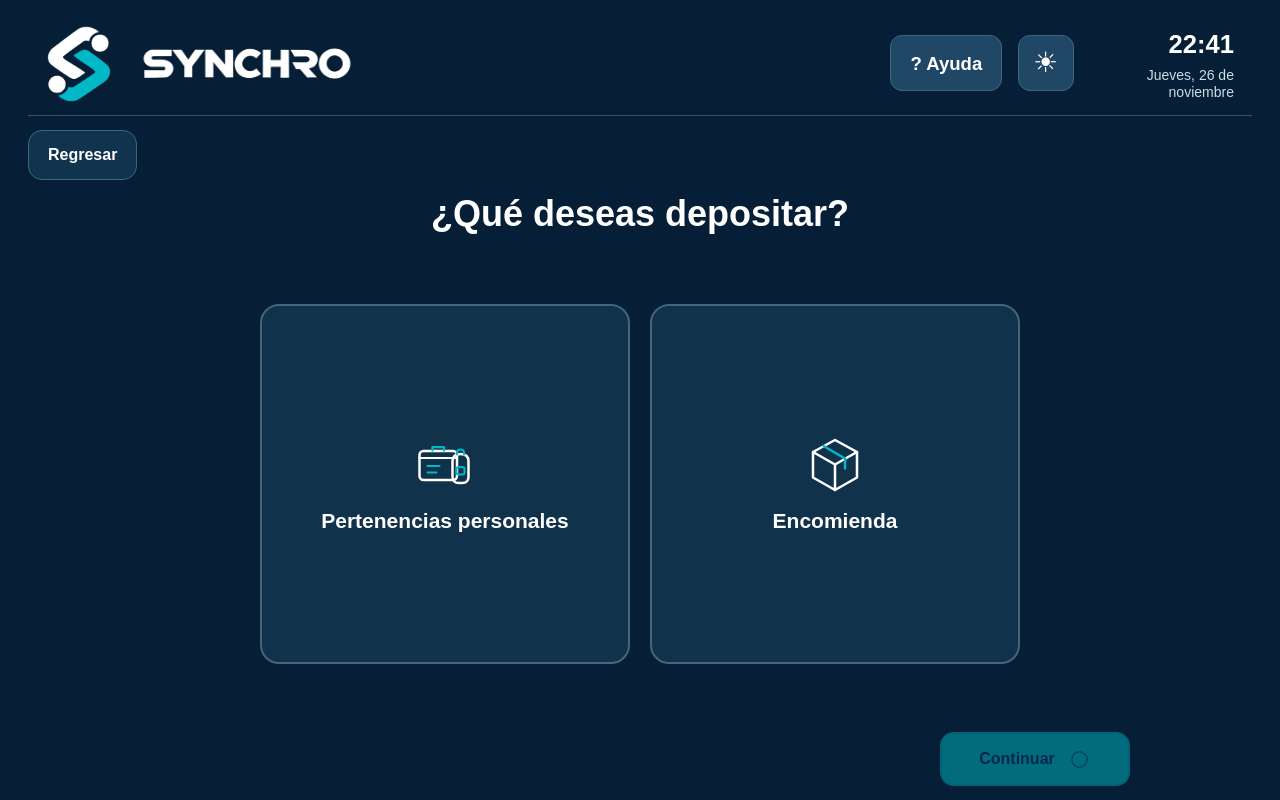
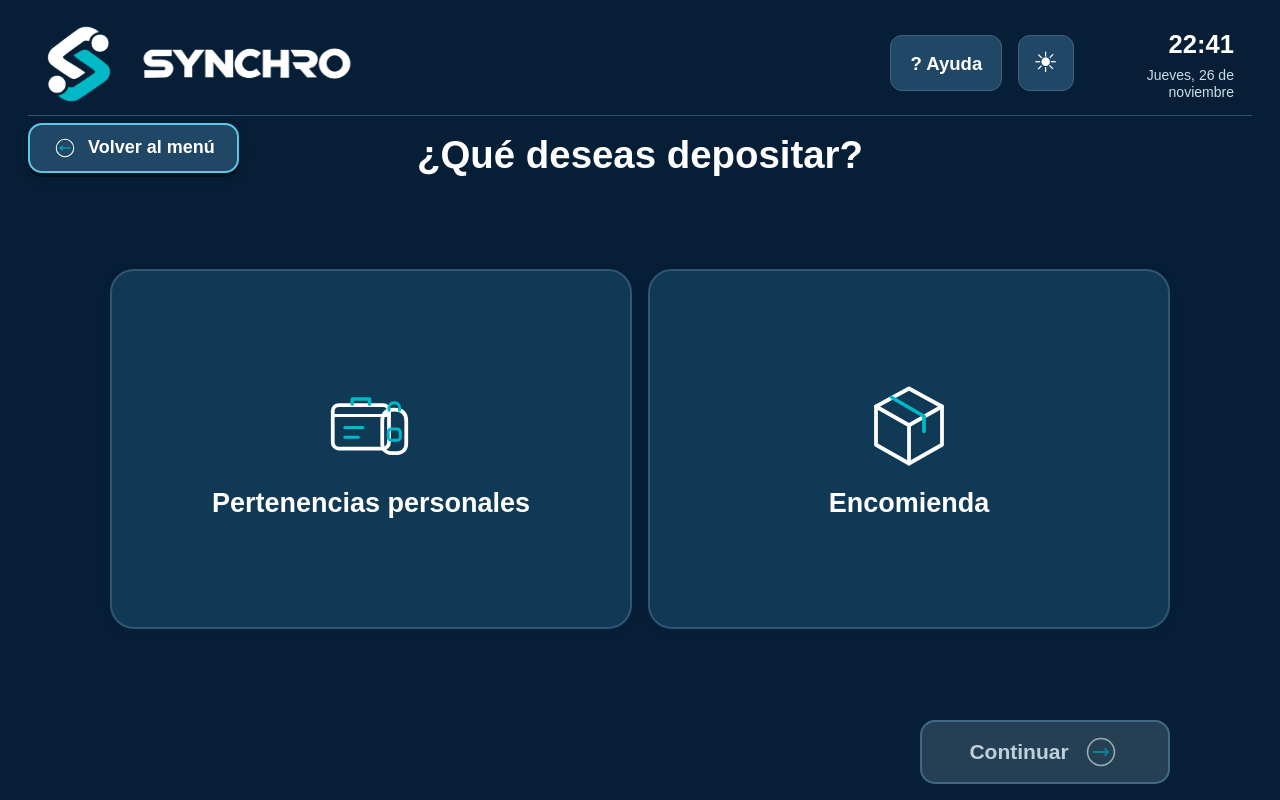
Before and after one commit to Bjosue95/SYNCHRO, a Vue app in the folder frontend/tablet-app/: page /guardar/reserva in a window 1280 px wide. Both pictures are taken after a click on the button "Activar modo oscuro". Built offline with nearby package versions, Linux system fonts and the light colour scheme.

Commit message:
Unificar interfaz Tengo una reserva con tarjetas y acciones originales de GuardarView

```diff
--- a/frontend/tablet-app/src/views/ReservaWebElegirView.vue
+++ b/frontend/tablet-app/src/views/ReservaWebElegirView.vue
@@ -10,7 +10,7 @@ const {oscuro}=useTema();
 const elegirTipo=computed(()=>route.path==="/guardar/reserva/tipo");
 const seleccionado=ref("");
 const opciones=computed(()=>elegirTipo.value?[
-  {id:"Normal",nombre:"Normal",icono:"/iconos/complementarios/15_ubicacion_casillero"},
+  {id:"Normal",nombre:"Normal",icono:"/iconos/01_guardar_depositar"},
   {id:"Refrigerado",nombre:"Frío",icono:"/iconos/07_frio"},
   {id:"Caliente",nombre:"Calor",icono:"/iconos/08_caliente"}
 ]:[
@@ -36,56 +36,184 @@ function continuar(){
 </script>
 
 <template>
-  <main class="reserva-eleccion" :class="{'tema-oscuro':oscuro}">
-    <RouterLink :to="elegirTipo?'/guardar/reserva':'/menu'" class="reserva-volver">Regresar</RouterLink>
-    <div class="reserva-contenido">
-      <h1>{{ elegirTipo?'Elige el tipo de casillero':'¿Qué deseas depositar?' }}</h1>
-      <div class="reserva-opciones" :class="{'tres':elegirTipo}" role="group" :aria-label="elegirTipo?'Tipo de casillero':'Tipo de reserva'">
-        <button v-for="item in opciones" :key="item.id" type="button" class="reserva-opcion"
-          :class="{seleccionada:seleccionado===item.id}"
+  <main class="pantalla-guardar" :class="{ 'tema-oscuro': oscuro }">
+    <RouterLink :to="elegirTipo ? '/guardar/reserva' : '/menu'" class="regresar">
+      <span class="icono-regresar" aria-hidden="true">
+        <img src="/iconos/complementarios/28_regresar.svg" class="regresar-claro" alt="" />
+        <img src="/iconos/complementarios/28_regresar-oscuro.svg" class="regresar-oscuro" alt="" />
+      </span>
+      <span>{{ elegirTipo ? 'Volver' : 'Volver al menú' }}</span>
+    </RouterLink>
+
+    <div class="contenido-guardar">
+      <h1 class="titulo">{{ elegirTipo ? 'Selecciona el tipo de casillero' : '¿Qué deseas depositar?' }}</h1>
+      <section class="cuadricula" :class="{ 'dos-opciones': !elegirTipo }"
+        :aria-label="elegirTipo ? 'Tipos de casillero para encomiendas' : 'Tipo de reserva'">
+        <button v-for="item in opciones" :key="item.id"
+          type="button" class="tarjeta" :class="{ seleccionada: seleccionado===item.id }"
           :aria-pressed="seleccionado===item.id" @click="seleccionado=item.id">
-          <span class="reserva-marca" v-if="seleccionado===item.id" aria-hidden="true">✓</span>
-          <span class="reserva-imagen" aria-hidden="true">
-            <img :src="item.icono+'.svg'" class="icono-claro" alt="" />
-            <img :src="item.icono+'-oscuro.svg'" class="icono-oscuro" alt="" />
+          <span class="contenedor-icono" aria-hidden="true">
+            <img :src="`${item.icono}.svg`" class="imagen-icono icono-claro" alt="" />
+            <img :src="`${item.icono}-oscuro.svg`" class="imagen-icono icono-oscuro" alt="" />
           </span>
-          <strong>{{ item.nombre }}</strong>
+          <span class="nombre-tarjeta">{{ item.nombre }}</span>
         </button>
-      </div>
-      <div class="reserva-acciones">
-        <button type="button" class="reserva-continuar" :disabled="!seleccionado" @click="continuar">Continuar
-          <img src="/iconos/complementarios/29_continuar.svg" alt="" />
+        <div v-if="elegirTipo" class="espacio-vacio" aria-hidden="true"></div>
+      </section>
+
+      <div class="accion-guardar">
+        <button type="button" class="boton-continuar" :disabled="!seleccionado" @click="continuar">
+          <span>Continuar</span>
+          <span class="icono-continuar" aria-hidden="true">
+            <img src="/iconos/complementarios/29_continuar.svg" class="continuar-claro" alt="" />
+            <img src="/iconos/complementarios/29_continuar-oscuro.svg" class="continuar-oscuro" alt="" />
+          </span>
         </button>
       </div>
     </div>
+    <span class="solo-lectura" aria-live="polite">
+      {{ seleccionado ? 'Seleccionaste: '+opciones.find(x=>x.id===seleccionado)?.nombre : '' }}
+    </span>
   </main>
 </template>
 
 <style scoped>
-.reserva-eleccion,.reserva-eleccion *{box-sizing:border-box}
-.reserva-eleccion{display:grid;grid-template-rows:auto minmax(0,1fr);gap:clamp(8px,1.5vh,18px);width:100%;height:100%;min-height:0;padding:clamp(10px,1.7vh,20px) clamp(12px,2.4vw,28px);background:#f2f7fa;color:#01305c;}
-.reserva-volver{justify-self:start;align-self:start;padding:12px 19px;border:1.5px solid #c7e2e9;background:#e4f2f6;border-radius:14px;text-decoration:none;color:inherit;font-weight:800;}
-.reserva-contenido{display:grid;grid-template-rows:auto minmax(0,1fr) auto;gap:clamp(12px,2vh,21px);width:min(100%,980px);height:min(100%,660px);min-height:0;place-self:center;}
-.reserva-contenido h1{font-size:clamp(23px,3vw,36px);text-align:center;line-height:1.2;margin:0;}
-.reserva-opciones{display:grid;grid-template-columns:repeat(2,minmax(0,1fr));grid-template-rows:minmax(0,1fr);gap:clamp(10px,1.6vw,20px);width:min(100%,760px);height:min(100%,360px);min-height:0;place-self:center;}
-.reserva-opciones.tres{grid-template-columns:repeat(2,minmax(0,1fr));grid-template-rows:repeat(2,minmax(0,1fr));height:min(100%,510px);width:min(100%,720px);}
-.reserva-opcion{position:relative;display:flex;align-items:center;justify-content:center;flex-direction:column;gap:clamp(6px,1.4vh,14px);min-height:0;width:100%;border:2px solid #dfeaf0;border-radius:19px;background:white;color:#01305c;font:inherit;cursor:pointer;padding:12px;text-align:center;}
-.reserva-opcion.seleccionada{border-color:#00b9c7;background:#e8f9fa;box-shadow:0 0 0 2px rgba(0,185,199,.13);}
-.reserva-marca{position:absolute;top:9px;right:9px;display:grid;place-items:center;width:30px;height:30px;border-radius:50%;background:#00b9c7;color:#01305c;font-weight:900;}
-.reserva-imagen{position:relative;display:block;width:clamp(42px,8vh,78px);aspect-ratio:1;}
-.reserva-imagen img{position:absolute;inset:0;width:100%;height:100%;object-fit:contain;}
-.icono-oscuro{opacity:0;}
-.reserva-opcion strong{font-size:clamp(14px,2vw,21px);line-height:1.25;}
-.reserva-acciones{display:flex;justify-content:flex-end;}
-.reserva-continuar{display:flex;align-items:center;justify-content:center;gap:13px;min-width:190px;min-height:54px;padding:10px 22px;border:2px solid #00a8b8;border-radius:14px;background:#00b9c7;color:#01305c;font:inherit;font-weight:800;cursor:pointer;}
-.reserva-continuar:disabled{opacity:.5;cursor:not-allowed;}
-.reserva-continuar img{width:23px;height:23px;}
-.tema-oscuro{background:#061f36;color:#fff;}
-.tema-oscuro .reserva-volver{background:#10334e;border-color:#356b7c;}
-.tema-oscuro .reserva-opcion{background:#11324b;color:white;border-color:#446679;}
-.tema-oscuro .reserva-opcion.seleccionada{background:#113c52;border-color:#00b9c7;}
-.tema-oscuro .icono-claro{opacity:0;}
-.tema-oscuro .icono-oscuro{opacity:1;}
-@media(max-width:430px){.reserva-contenido{gap:10px;}.reserva-opciones{height:min(100%,270px);}.reserva-opciones.tres{height:min(100%,400px);}.reserva-continuar{min-height:48px;}}
-@media(prefers-reduced-motion:reduce){.reserva-opcion,.reserva-continuar{transition:none;}}
+/* Patrón de GuardarView: regreso, título, cuadrícula y continuar, sin desplazamiento. */
+.pantalla-guardar {
+  display: grid;
+  grid-template-columns: minmax(0,1fr);
+  grid-template-rows: auto minmax(0,1fr);
+  gap: clamp(8px,1.4vh,16px);
+  width:100%; height:100%; min-width:0; min-height:0;
+  padding:clamp(10px,1.7vh,20px) clamp(12px,2.4vw,28px);
+  background:#f2f7fa; color:#01305c;
+  box-sizing:border-box;
+  transition:background-color 150ms ease,color 150ms ease;
+}
+.pantalla-guardar * { box-sizing:border-box; }
+.regresar {
+  display:inline-flex; align-items:center; justify-content:center;
+  gap:10px; justify-self:start; width:max-content; max-width:100%; min-height:52px;
+  padding:8px 18px; border:1.5px solid #c7e2e9; border-radius:13px;
+  background:#e4f2f6; color:inherit; font-size:16px; font-weight:700;
+  text-decoration:none; transition:background-color 150ms ease,transform 150ms ease;
+}
+.regresar:active { transform:scale(.985); }
+.icono-regresar { position:relative; display:block; width:26px; height:26px; flex:0 0 26px; }
+.icono-regresar img { position:absolute; inset:0; width:100%; height:100%; object-fit:contain; transition:opacity 150ms ease; }
+.regresar-claro,.icono-claro,.continuar-claro { opacity:1; }
+.regresar-oscuro,.icono-oscuro,.continuar-oscuro { opacity:0; }
+.contenido-guardar {
+  display:grid; grid-template-columns:minmax(0,1fr);
+  grid-template-rows:auto minmax(0,1fr) auto; gap:clamp(9px,1.4vh,16px);
+  width:min(100%,760px); height:min(100%,630px); min-width:0; min-height:0; place-self:center;
+}
+.titulo { margin:0; font-size:clamp(21px,2.8vw,32px); font-weight:700; line-height:1.18; text-align:center; }
+.cuadricula {
+  display:grid; grid-template-columns:repeat(2,minmax(0,1fr));
+  grid-template-rows:repeat(2,minmax(0,1fr)); gap:clamp(9px,1.5vh,18px);
+  width:100%; height:min(100%,510px); min-height:0; min-width:0; place-self:center; margin:0 auto;
+}
+.cuadricula.dos-opciones { grid-template-rows:minmax(0,1fr); height:min(100%,270px); }
+.tarjeta {
+  position:relative; display:flex; flex-direction:column; align-items:center; justify-content:center;
+  gap:clamp(6px,1.2vh,13px); width:100%; height:100%; min-width:0; min-height:0;
+  padding:clamp(8px,1.8vh,18px); border:2px solid #dfeaf0; border-radius:18px;
+  background:#fff; color:#01305c; box-shadow:0 3px 12px rgba(1,48,92,.05);
+  text-align:center; font:inherit; cursor:pointer;
+  transition:background-color 150ms ease,border-color 150ms ease,color 150ms ease,box-shadow 150ms ease,transform 150ms ease;
+}
+.tarjeta:active { transform:scale(.985); }
+.tarjeta.seleccionada {
+  border-color:#00b9c7; background:#e8f9fa;
+  box-shadow:0 0 0 2px rgba(0,185,199,.12);
+}
+.tarjeta.seleccionada::after {
+  content:"\2713"; position:absolute; top:10px; right:10px;
+  display:grid; place-items:center; width:clamp(26px,3vw,38px);
+  aspect-ratio:1; border-radius:50%; background:#00b9c7; color:#01305c;
+  font-size:clamp(17px,1.8vw,23px); font-weight:800;
+  box-shadow:0 2px 8px rgba(1,48,92,.12); pointer-events:none;
+}
+.contenedor-icono { position:relative; display:block; width:clamp(42px,8vh,80px); aspect-ratio:1; flex:0 1 auto; }
+.imagen-icono { position:absolute; inset:0; width:100%; height:100%; object-fit:contain; transition:opacity 150ms ease; }
+.nombre-tarjeta { font-size:clamp(14px,1.7vw,20px); font-weight:600; line-height:1.2; overflow-wrap:anywhere; }
+.espacio-vacio { visibility:hidden; pointer-events:none; }
+.accion-guardar {
+  display:flex; align-items:center; justify-content:flex-end;
+  justify-self:center; width:100%; min-height:0; margin:0;
+}
+.boton-continuar {
+  display:inline-flex; align-items:center; justify-content:center; gap:12px;
+  min-width:194px; min-height:54px; padding:9px 24px;
+  border:2px solid #00a8b8; border-radius:14px; background:#00b9c7;
+  color:#01305c; box-shadow:0 4px 12px rgba(0,185,199,.18);
+  font:inherit; font-size:17px; font-weight:800; cursor:pointer;
+  touch-action:manipulation;
+  transition:transform 150ms ease,opacity 150ms ease,box-shadow 150ms ease,background-color 150ms ease;
+}
+.boton-continuar:active:not(:disabled) { transform:scale(.985); }
+.boton-continuar:disabled { opacity:1; background:#d7e7ed; border-color:#bdcfd6; color:#526e7b; box-shadow:none; cursor:not-allowed; }
+.icono-continuar { position:relative; display:block; width:40px; height:40px; flex:0 0 40px; }
+.icono-continuar img { position:absolute; inset:0; width:100%; height:100%; object-fit:contain; transition:opacity 150ms ease; }
+.solo-lectura { position:absolute; width:1px; height:1px; overflow:hidden; padding:0; margin:-1px; clip:rect(0,0,0,0); white-space:nowrap; border:0; }
+.pantalla-guardar.tema-oscuro { background:#061f36; color:#fff; }
+.tema-oscuro .regresar { background:#204766; border-color:#42647e; }
+.tema-oscuro .tarjeta { background:#103956; border-color:#315573; color:#fff; }
+.tema-oscuro .tarjeta.seleccionada { background:#174b65; border-color:#00b9c7; }
+.tema-oscuro .boton-continuar:disabled { background:#294961; border-color:#42647e; color:#d5e6ef; }
+.tema-oscuro .regresar-claro,.tema-oscuro .icono-claro,.tema-oscuro .continuar-claro { opacity:0; }
+.tema-oscuro .regresar-oscuro,.tema-oscuro .icono-oscuro,.tema-oscuro .continuar-oscuro { opacity:1; }
+.tarjeta:focus-visible,.regresar:focus-visible,.boton-continuar:focus-visible { outline:3px solid #00b9c7; outline-offset:3px; }
+@media (orientation:portrait) {
+  .contenido-guardar { width:min(100%,620px); height:min(100%,560px); }
+  .cuadricula { height:min(100%,470px); }
+  .cuadricula.dos-opciones { height:min(100%,260px); }
+  .accion-guardar { justify-content:center; }
+}
+@media (max-height:620px) {
+  .pantalla-guardar { gap:6px; padding:7px 12px; }
+  .contenido-guardar { gap:6px; }
+  .regresar { min-height:42px; padding:5px 12px; }
+  .titulo { font-size:21px; }
+  .cuadricula { gap:8px; }
+  .tarjeta { padding:6px; gap:4px; }
+  .contenedor-icono { width:clamp(32px,8vh,52px); }
+  .nombre-tarjeta { font-size:14px; }
+  .boton-continuar { min-height:42px; }
+}
+@media (max-height:450px) {
+  .pantalla-guardar { min-height:350px; }
+  .contenido-guardar { min-height:255px; }
+  .cuadricula { min-height:200px; }
+}
+@media (min-width:600px) and (min-height:700px),
+       (min-width:768px) and (min-height:550px) {
+  .contenido-guardar { width:min(100%,1060px); height:min(100%,760px); gap:clamp(12px,1.8vh,22px); }
+  .titulo { font-size:clamp(30px,3vw,40px); }
+  .cuadricula { height:100%; gap:clamp(14px,2vh,24px); }
+  .cuadricula.dos-opciones { height:min(100%,360px); }
+  .tarjeta { padding:clamp(12px,2.4vh,28px); gap:clamp(9px,1.6vh,17px); border-radius:24px; }
+  .contenedor-icono { width:clamp(78px,12vh,124px); }
+  .nombre-tarjeta { font-size:clamp(21px,2.3vw,27px); }
+  .regresar { min-height:56px; padding:9px 20px; font-size:clamp(17px,1.5vw,19px); }
+  .boton-continuar { min-width:240px; min-height:62px; font-size:21px; }
+}
+@media (min-width:600px) and (min-height:700px) and (orientation:portrait) {
+  .contenido-guardar { width:min(100%,820px); height:min(100%,1040px); }
+}
+@media (min-width:768px) and (min-height:550px) and (max-height:650px) {
+  .contenido-guardar { gap:8px; }
+  .titulo { font-size:27px; }
+  .cuadricula { gap:10px; }
+  .tarjeta { padding:9px; gap:5px; }
+  .contenedor-icono { width:clamp(58px,10vh,77px); }
+  .nombre-tarjeta { font-size:19px; }
+  .regresar { min-height:48px; font-size:16px; padding:6px 16px; }
+  .boton-continuar { min-height:52px; font-size:18px; }
+}
+@media (prefers-reduced-motion:reduce) {
+  .pantalla-guardar,.regresar,.tarjeta,.imagen-icono,.boton-continuar { transition:none; }
+  .regresar:active,.tarjeta:active { transform:none; }
+}
 </style>
```
